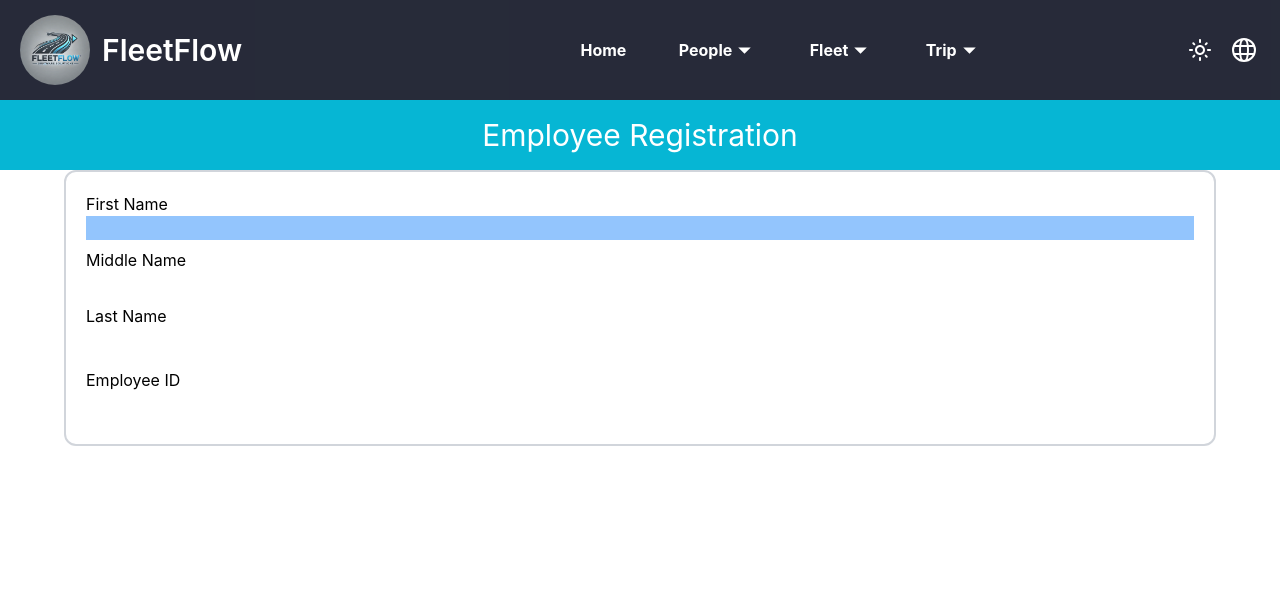
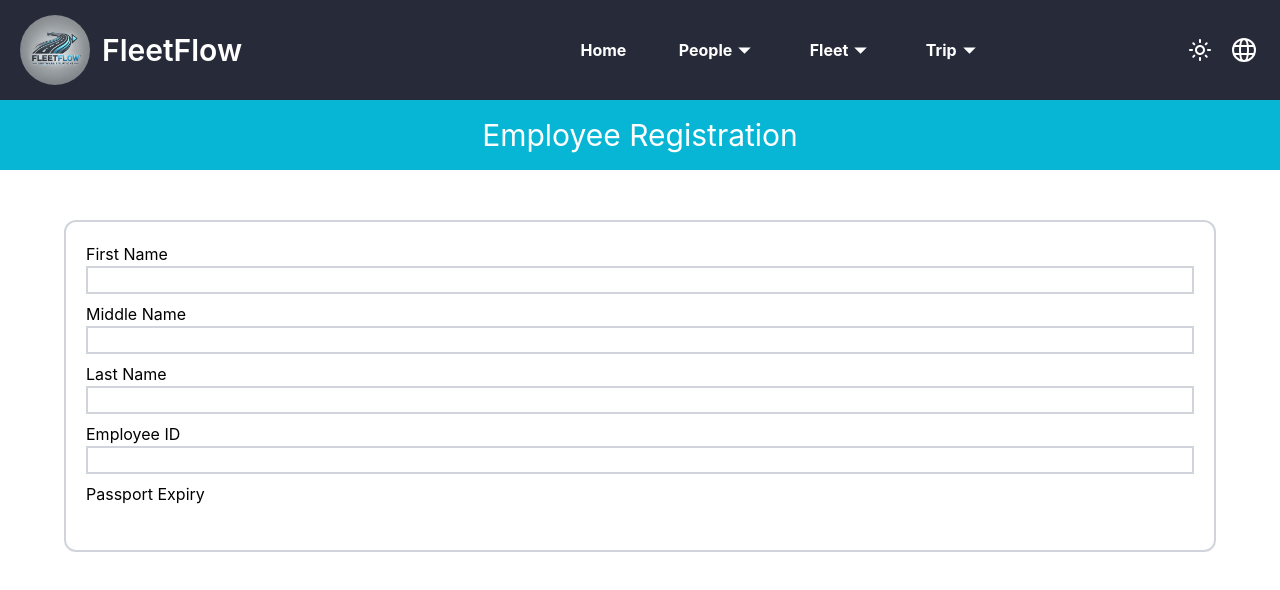
Before and after one commit to mohammedansarusman/analogistics, a React (Create React App) app: page /people/register in a window 1280 px wide. Shown: the top 590 px of the page. Built offline with nearby package versions, Linux system fonts and the light colour scheme.

Commit message:
date picker installed

```diff
--- a/package.json
+++ b/package.json
@@ -8,6 +8,7 @@
     "@testing-library/react": "^13.4.0",
     "@testing-library/user-event": "^13.5.0",
     "react": "^18.3.1",
+    "react-datepicker": "^7.5.0",
     "react-dom": "^18.3.1",
     "react-icons": "^5.3.0",
     "react-redux": "^9.1.2",
--- a/src/Components/PeopleRegister.js
+++ b/src/Components/PeopleRegister.js
@@ -1,9 +1,17 @@
 import React from 'react'
 import { changeBar } from '../Store/navigationSlice'
 import { useDispatch } from 'react-redux'
+import DatePicker from 'react-datepicker'
+import "react-datepicker/dist/react-datepicker.css";
+import { useState } from 'react';
+
 
 const PeopleRegister = () => {
   const dispatch = useDispatch();
+  const [selectedDate,setSelectedDate] = useState(null);
+  const handleDateChange = (date) =>{
+    setSelectedDate(date);
+  }
   dispatch(changeBar(false));
   return (
     <div className='w-[100%] h-[500px] absolute left-0'>
@@ -11,19 +19,42 @@ const PeopleRegister = () => {
         <header className="w-full h-[70px] text-3xl bg-cyan-500 text-white flex justify-center items-center ">
           <h1>Employee Registration</h1>
         </header>
-        <form className='flex flex-col items-start w-[90%]  border-2 border-gray-300 p-5 rounded-xl gap-2'>
+        <form className='flex flex-col items-start w-[90%]  border-2 border-gray-300 p-5 rounded-xl gap-2 mt-[50px]'>
           <div className='w-full flex flex-col items-start'>
             <label for='firstName' className='block'>First Name</label>
-            <input type="text" id='firstName' name="firstName" className='block w-full text-black bg-blue-300' />
+            <input type="text" id='firstName' name="firstName" className='block w-full text-black border-2 border-gray-300' />
           </div>
           <div className='w-full flex flex-col items-start'>
             <label for='middleName' className='block'>Middle Name</label>
-            <input type="text" id='middleName' name="middleName" className='block w-full text-black' />
+            <input type="text" id='middleName' name="middleName" className='block w-full text-black border-2 border-gray-300' />
           </div>
-          <label for='lastName' className='block'>Last Name</label>
-          <input type="text" id='lastName' name="lastName" className='block w-full text-black' />
-          <label for='empid' className='block'>Employee ID</label>
-          <input type="text" id='empid' name="empid" className='block w-full text-black' />
+          <div className='w-full flex flex-col items-start'>
+            <label for='lastName' className='block'>Last Name</label>
+            <input type="text" id='lastName' name="lastName" className='block w-full text-black border-2 border-gray-300' />
+          </div>
+          <div className='w-full flex flex-col items-start'>
+            <label for='empid' className='block'>Employee ID</label>
+            <input type="text" id='empid' name="empid" className='block w-full text-black border-2 border-gray-300' />
+          </div>
+          <div className='w-full flex flex-col items-start'>
+            <label for='passExpiry' className='block'>Passport Expiry</label>
+            {/* <input type="date" id='dob' name="dob" className='block w-full text-black border-2 border-gray-300' /> */}
+            <DatePicker
+              selected={selectedDate}
+              onChange={handleDateChange}
+              dateFormat="MM-dd-yyyy"
+            />
+          </div>
+
+
+
+          {/* - Passport
+          - Visa
+          - Emirates ID
+          - Occupational Health Certificate
+          - RTA Health Certificate
+          - Fire and Safety Certificate
+          - Port Entry Pass */}
 
 
         </form>
```
Also changed, not shown: 1 other file (tests, documents, lock files or other folders).
